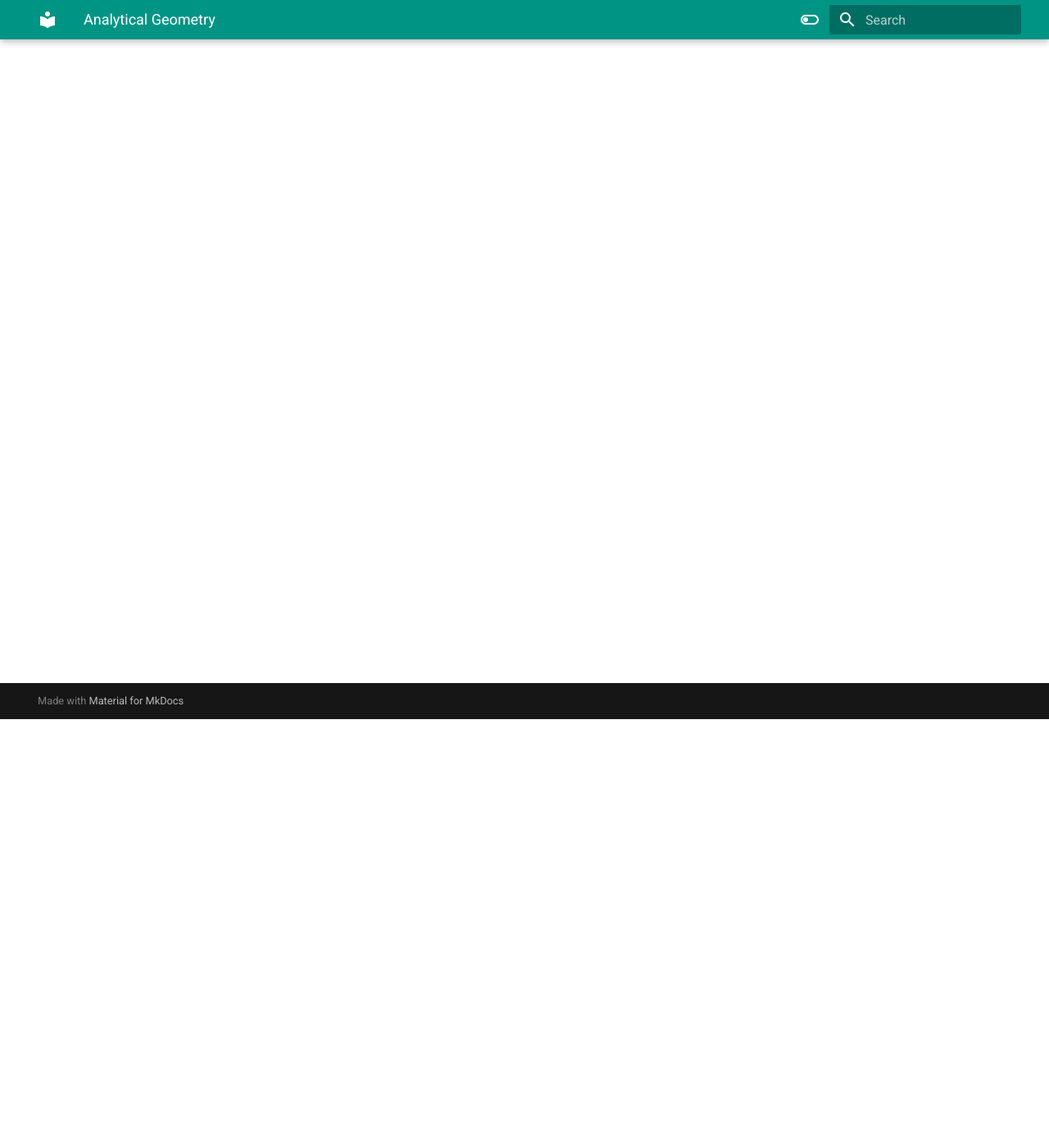
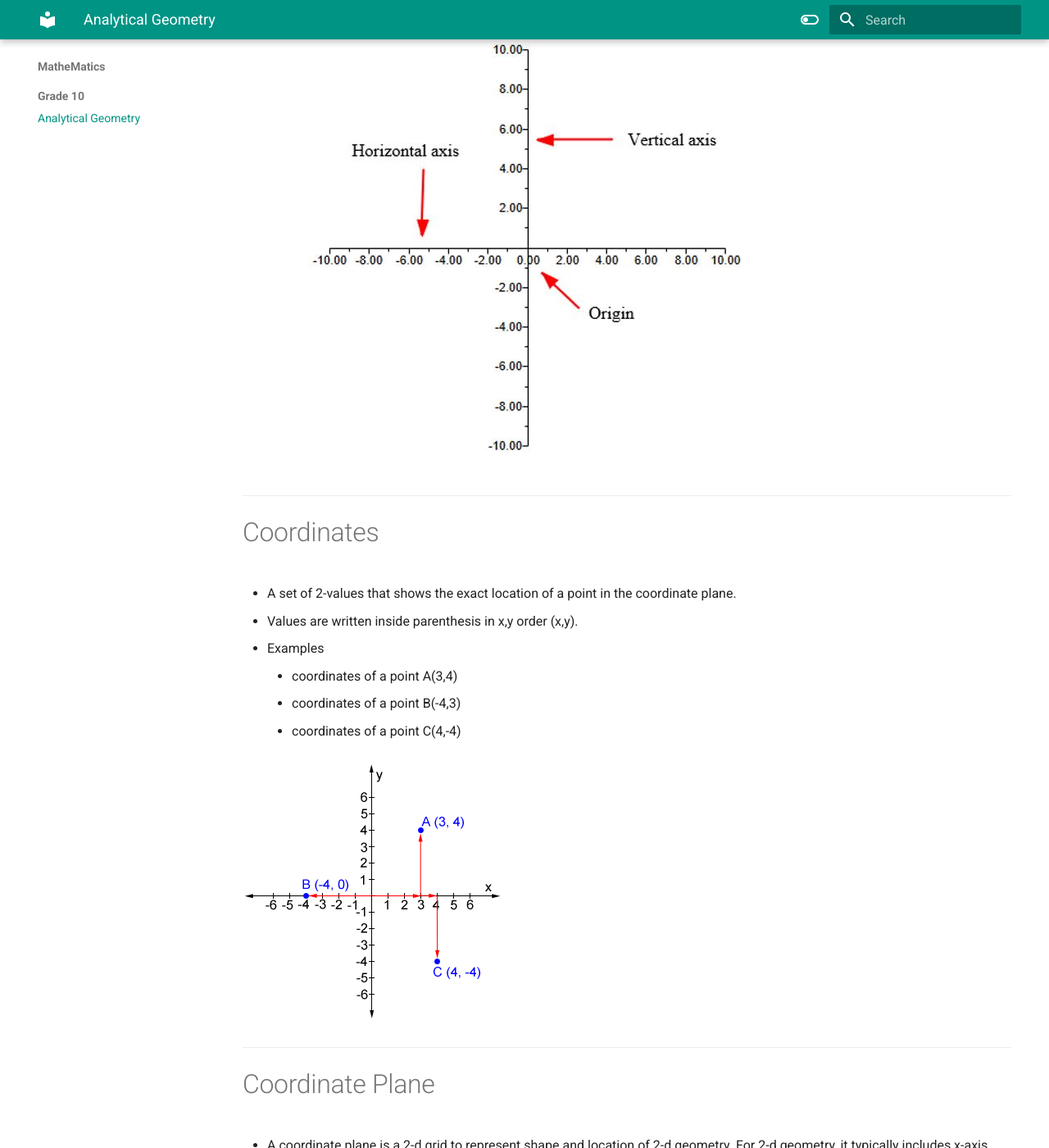
Before and after one commit to rajpal-virk/mlh-material, an MkDocs documentation site: the page built from docs/My Learning Hub/Mathematics/Grade 10/analytical_geometry.md, in a window 1280 px wide and 1400 px high, scrolled down 523 px. Shown: the whole window at 82% size. Built offline with MkDocs 1.6.1 and Material for MkDocs 9.7.7, drawn with Linux system fonts in a browser that asks for light colours; some of the changed text lies outside the part shown.

Commit message:
Updates 2024-03-31 07:16:27

```diff
--- a/docs/My Learning Hub/Mathematics/Grade 10/analytical_geometry.md
+++ b/docs/My Learning Hub/Mathematics/Grade 10/analytical_geometry.md
@@ -1 +1,42 @@
-This is test page
+# Analytical Geometry
+
+Analyticl geometry is the study of geometry using coordinate system. This topic is also known as coordinate geometry or Cartesian geometry.
+
+---
+
+# Number Line
+
+Keywords -
+
+- Horizontal axis (x-axis)
+- Vertical axis (y-axis)
+- Origin (the point of intersection of 2-axis)
+
+![Number line](./images/number-line.jpg)
+
+---
+
+# Coordinates
+
+- A set of 2-values that shows the exact location of a point in the coordinate plane.
+- Values are written inside parenthesis in x,y order (x,y).
+- Examples
+    - coordinates of a point A(3,4)
+    - coordinates of a point B(-4,3)
+    - coordinates of a point C(4,-4)
+
+![Coordinates](./images/coordinates.png)
+
+---
+
+# Coordinate Plane
+
+- A coordinate plane is a 2-d grid to represent shape and location of 2-d geometry. For 2-d geometry, it typically includes x-axis and y-axis.
+- The key purpose is to represent and visualize the location of objects in space.
+- For 3-d objects, 3-d grid is used which includes x-axis, y-axis, and z-axis.
+
+![Coordinate-Plane](./images/coordinate-plane.png)
+
+---
+
+# Coordinate Plane
--- a/mkdocs.yml
+++ b/mkdocs.yml
@@ -48,6 +48,7 @@ plugins:
 #       link: https://www.linkedin.com/in/willettjames/
 #
 markdown_extensions:
+  - def_list
   - pymdownx.highlight:
       anchor_linenums: true
   - pymdownx.inlinehilite
```
Also changed, not shown: docs/My Learning Hub/Mathematics/Grade 10/images/coordinate-plane.png (added), docs/My Learning Hub/Mathematics/Grade 10/images/coordinates.png (added), docs/My Learning Hub/Mathematics/Grade 10/images/number-line.jpg (added), 1 other file.
